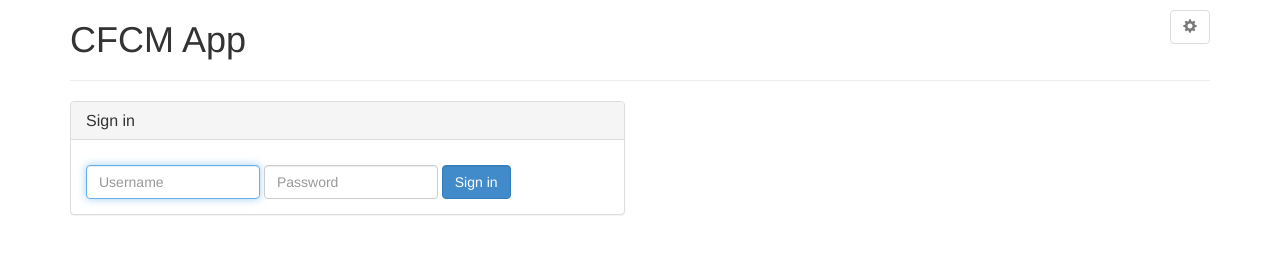
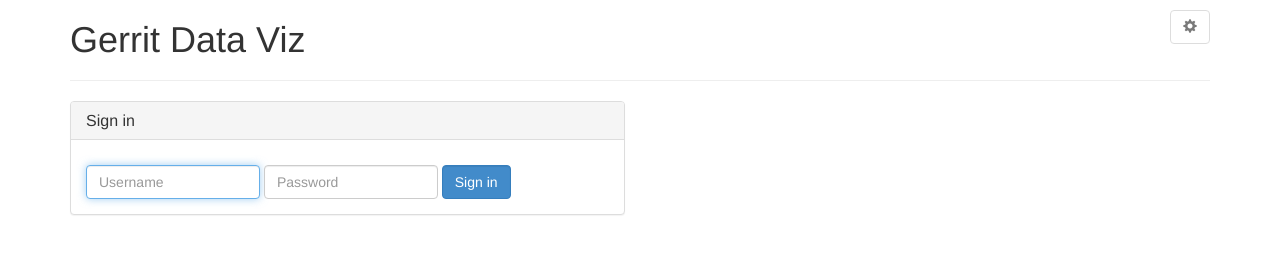
Before and after one commit to vladuoadrianpfa/Gerrit-viz, a Flask app: page / in a window 1280 px wide. Shown: the top 253 px of the page. Run offline with Flask 2, Linux system fonts and the light colour scheme; parts of the project's set-up code (start-up, migrations or seed data) failed here and were passed over; some libraries are stand-ins or nearby versions.

Commit message:
slight changes

```diff
--- a/app/static/routes.js
+++ b/app/static/routes.js
@@ -2,6 +2,7 @@ App.Router = Backbone.Router.extend({
     routes: {
         '': 'home'
         , '/': 'home'
+        , '/test': 'test'
     },
 
     initialize: function (options) {
@@ -14,11 +15,27 @@ App.Router = Backbone.Router.extend({
 
     home: function () {
         App.debug('Route: home');
+        App.debug(this.appView.el);
+        placeholder="#home";
+      //  self._showPlaceholder(placeholder);
         $('.content').html(this.appView.el)
+    },
+
+    test: function () {
+        App.debug('Route: test');
+        placeholder="#test";
+        self._showPlaceholder(placeholder);
+      //  $('.content').html(this.appView.el)
     },
 
     defaultRoute: function (routeId) {
         App.debug('Default route');
         console.log('Default route: ' + routeId);
-    }
+    },
+
+    _showPlaceholder: function (placeholder) {
+        var self = this;
+        $(placeholder).parent().children().hide();
+        $(placeholder).show();
+}
 })
--- a/app/static/views.js
+++ b/app/static/views.js
@@ -20,8 +20,10 @@ App.AppView = Backbone.View.extend({
         this.loginView = new App.LoginView({ model: this.userModel });
         this.controlsView = new App.ControlsView({ userModel: this.userModel });
         this.$el.html('');
+        App.debug(this.$el);
         this.$el.append(this.controlsView.el);
         if (this.options.userModel.get('authenticated')) {
+
             this.$el.append('Hello, ' + this.userModel.get('username'))
         } else {
             this.$el.append(this.loginView.el);
--- a/app/templates/base.html
+++ b/app/templates/base.html
@@ -1,7 +1,7 @@
 <!DOCTYPE html>
 <html>
     <head>
-        <title>{% block page_title %}CFCM App{% endblock %}</title>
+        <title>{% block page_title %}Gerrit Viz{% endblock %}</title>
         <link rel="stylesheet" type="text/css" href="static/lib/bootstrap/css/bootstrap.min.css"/>
         <link rel="stylesheet" type="text/css" href="static/style.css"/>
         {% block backbone_templates %}{% endblock %}
@@ -10,7 +10,7 @@
         <div class="container">
             <div class="header">
                 {% block header %}
-                <h1>{% block header_title %}CFCM App{% endblock %}</h1>
+                <h1>{% block header_title %}Gerrit Viz{% endblock %}</h1>
                 <hr/>
                 {% endblock %}
             </div>
@@ -37,9 +37,9 @@
                 <div class="row">
                     <div class="col-sm-12">
                         <p>
-                            <img class="logo" src="static/img/logo.gif"/>
+                            <img class="logo" src="http://www.cloudbase.it/wp-content/themes/dt-nimble/timthumb.php?src=/wp-content/uploads/2012/10/CBSL-WebLogo2014-H72.png&zc=0&w=230&h=68&r_src=/wp-content/uploads/2012/10/CBSL-WebLogo2014-H220.png"/>
                         </p>
-                        <p>&copy; Copyright 2014 MIT Center for Civic Media</p>
+                        <p>&copy; Copyright 2014 Cloudbase Solutions</p>
                     </div>
                 </div>
                 {% endblock %}
--- a/app/templates/main.html
+++ b/app/templates/main.html
@@ -1,9 +1,9 @@
 {% extends 'base.html' %}
 {% block page_title %}
-    CFCM App
+    Gerrit Data Viz
 {% endblock %}
 {% block header_title %}
-    CFCM App
+    Gerrit Data Viz
 {% endblock %}
 {% block backbone_templates %}
     {% include 'login_view.html' %}
```
Also changed, not shown: 4 other files.
